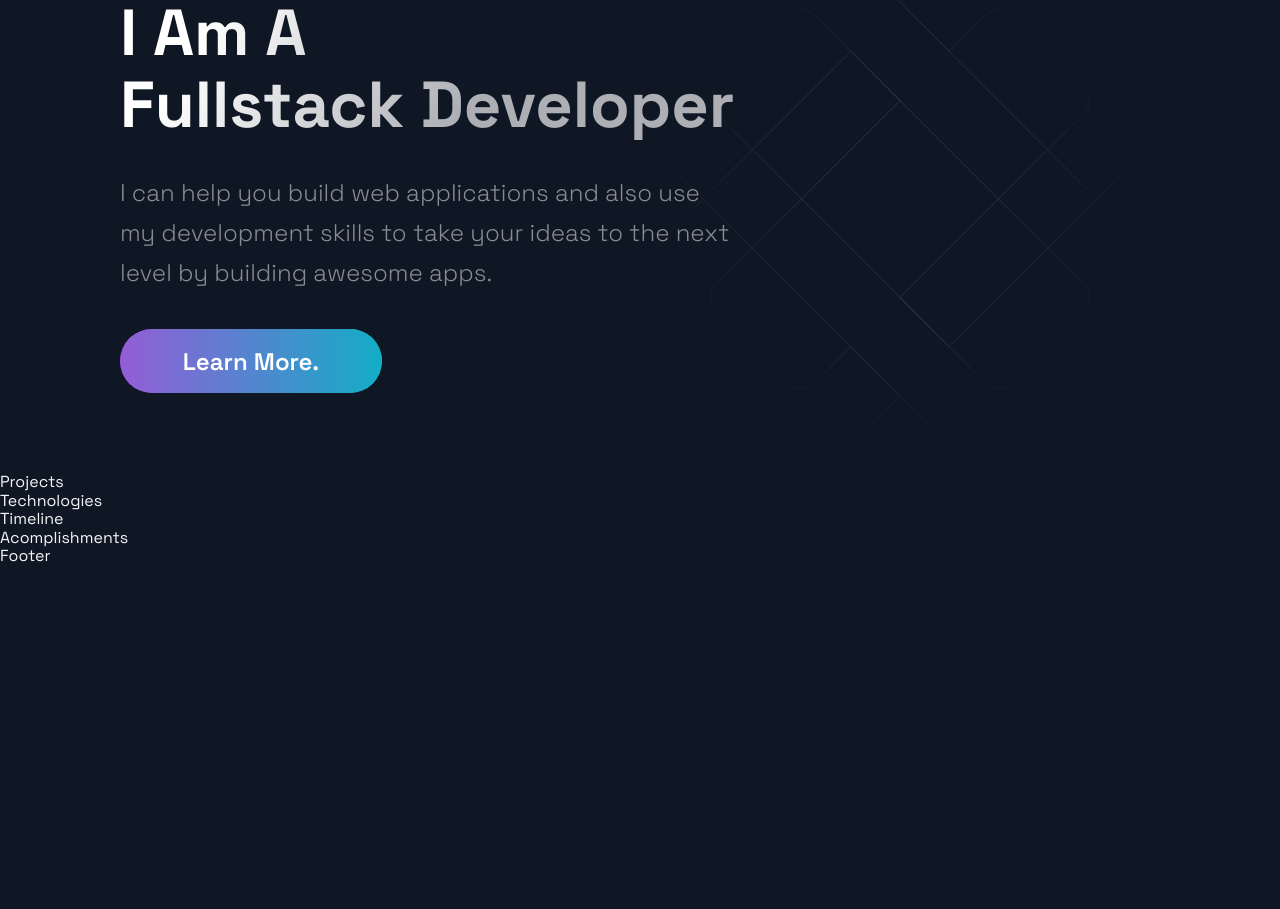
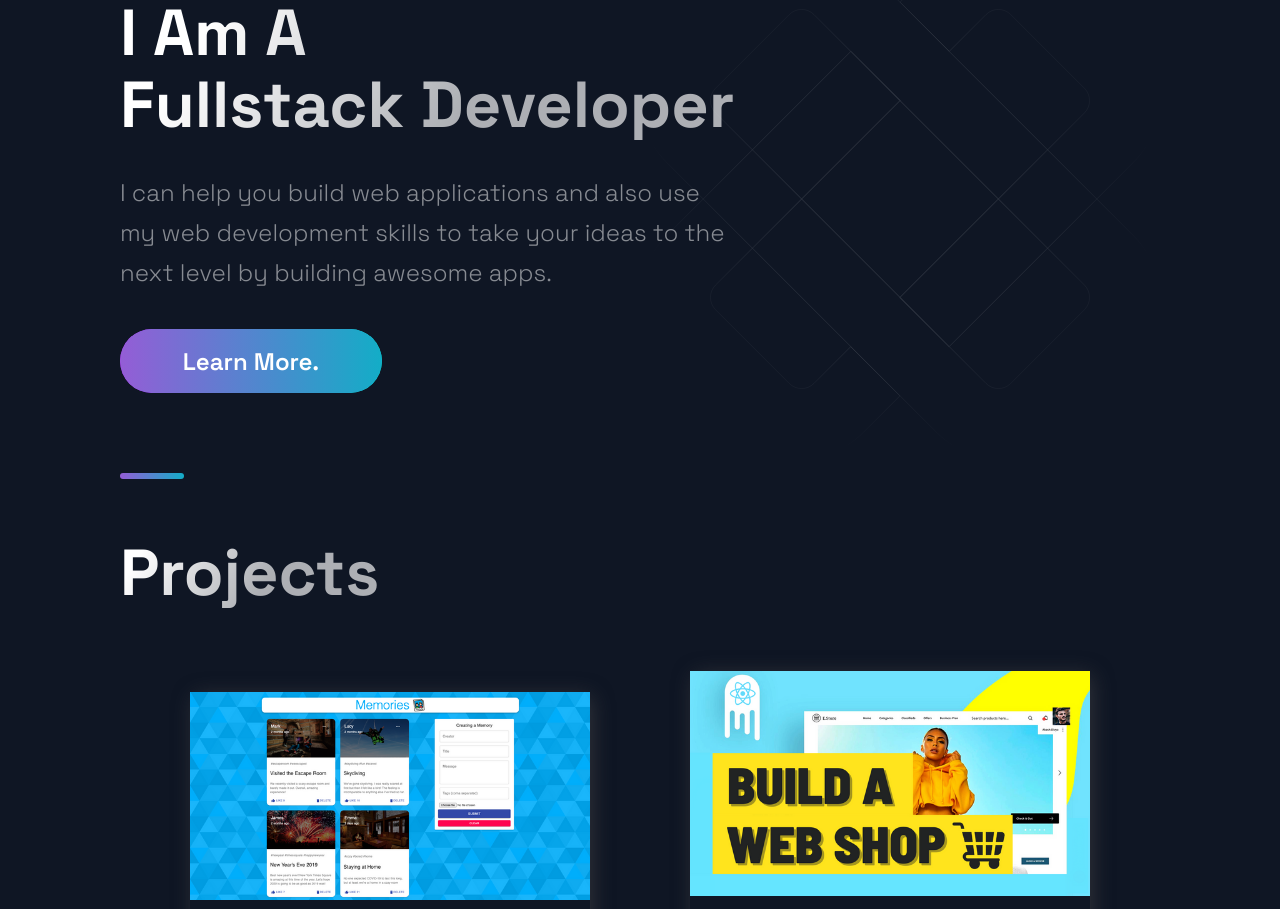
Before and after one commit to Harrytimbog/arigbedetimilehin.tech, a Next.js app: page / in a window 1280 px wide. Shown: the part 173-1082 px from the top of the page. Before the commit the page ends 800 px from the top, so only its background shows below. Built offline with nearby package versions, Linux system fonts and the light colour scheme.

Commit message:
Code Project session

```diff
--- a/src/components/Hero/Hero.js
+++ b/src/components/Hero/Hero.js
@@ -12,7 +12,7 @@ const Hero = (props) => (
         Fullstack Developer
       </SectionTitle>
       <SectionText>
-        I can help you build web applications and also use my development skills to take your ideas to the next level by building awesome apps.
+        I can help you build web applications and also use my web development skills to take your ideas to the next level by building awesome apps.
       </SectionText>
       <Button onClick={props.handleClick}>Learn More.</Button>
     </LeftSection>
--- a/src/components/Projects/Projects.js
+++ b/src/components/Projects/Projects.js
@@ -5,9 +5,34 @@ import { Section, SectionDivider, SectionTitle } from '../../styles/GlobalCompon
 import { projects } from '../../constants/constants';
 
 const Projects = () => (
-  <div>
-    Projects
-  </div>
+  <Section nopadding id="projects">
+    <SectionDivider />
+    <SectionTitle main>Projects</SectionTitle>
+    <GridContainer>
+      {projects.map(({ id, image, title, description, tags, source, visit }) => (
+        <BlogCard key={id}>
+          <Img src={image} />
+          <TitleContent>
+            <HeaderThree title>{title}</HeaderThree>
+            <Hr />
+          </TitleContent>
+          <CardInfo>{description}</CardInfo>
+          <div>
+            <TitleContent>Stack</TitleContent>
+            <TagList>
+              {tags.map((tag, i) => (
+                <Tag key={i}>{tag}</Tag>
+              ))}
+            </TagList>
+          </div>
+          <UtilityList>
+            <ExternalLinks href={source}>Code</ExternalLinks>
+            <ExternalLinks href={visit}>Visit</ExternalLinks>
+          </UtilityList>
+        </BlogCard>
+      ))}
+    </GridContainer>
+  </Section>
 );
 
 export default Projects;
```
